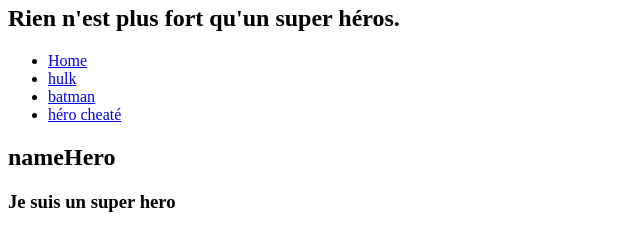
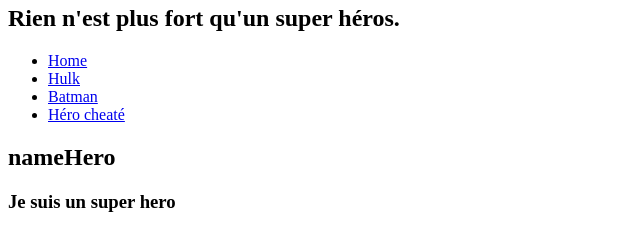
Before and after one commit to Thieumsc/exercice-vim-template-html, a plain HTML site: page template.html in a window 1280 px wide. Shown: the part 435-663 px from the top of the page, 0-640 px from the left. Drawn offline with Linux system fonts and the light colour scheme.

Commit message:
fix uppercase

```diff
--- a/template.html
+++ b/template.html
@@ -12,9 +12,9 @@
 			<nav>
 				<ul>
 					<li><a href="./index.html">Home</a></li>
-					<li><a href="./hulk.html">hulk</a></li>
-					<li><a href="./batman.html">batman</a></li>
-					<li><a href="./ironman.html">héro cheaté</a></li>
+					<li><a href="./hulk.html">Hulk</a></li>
+					<li><a href="./batman.html">Batman</a></li>
+					<li><a href="./ironman.html">Héro cheaté</a></li>
 				</ul>
 			</nav>
 		</header>
```
